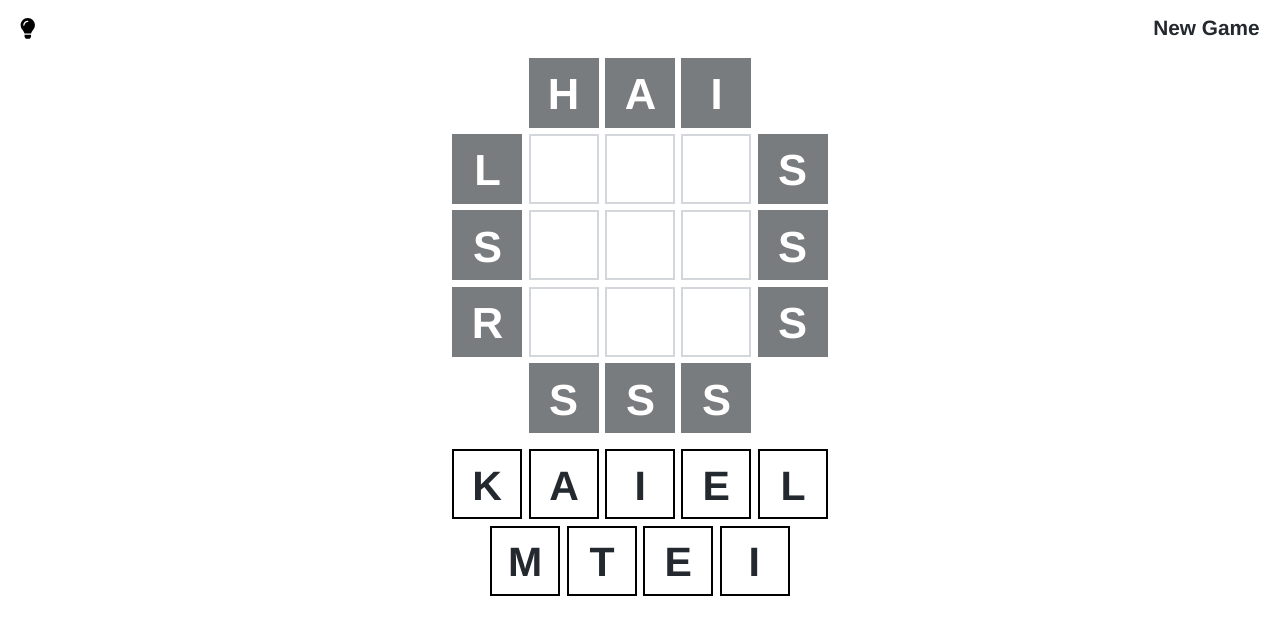
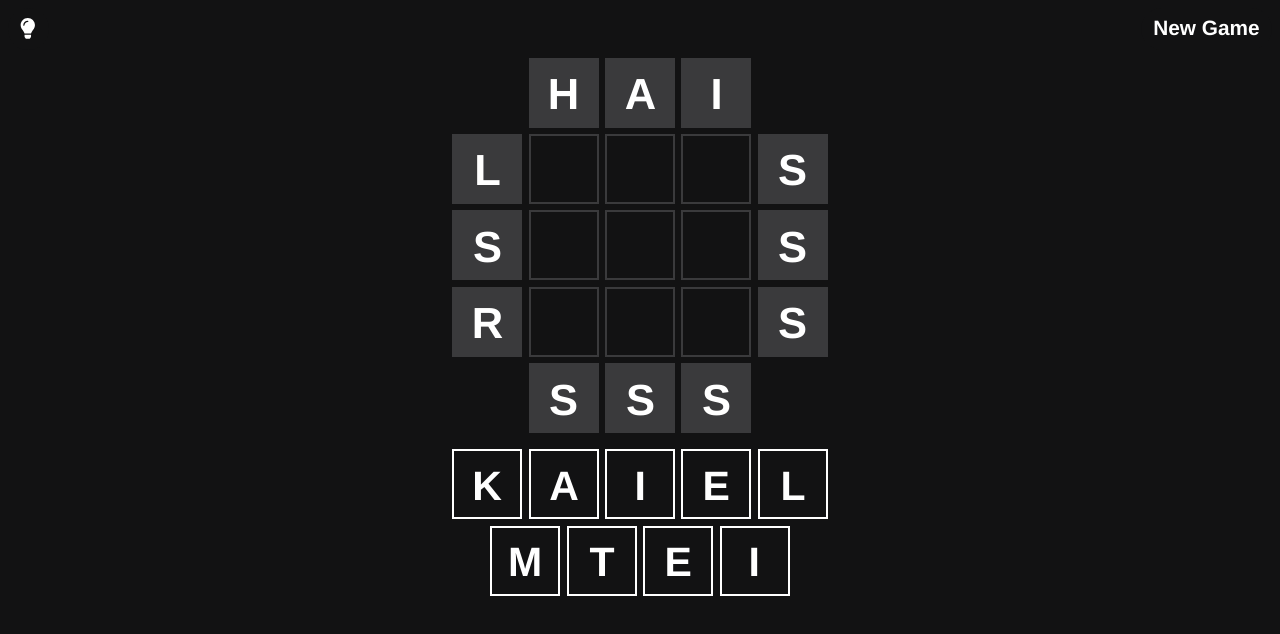
Before and after one commit to sambehrens/wordz, a plain HTML site: page index.html in a window 1280 px wide. Drawn offline with nearby package versions, Linux system fonts and the dark colour scheme.

Commit message:
Add dark mode

```diff
--- a/styles.css
+++ b/styles.css
@@ -1,17 +1,36 @@
 :root {
   --background-color: white;
   --text-color: #24292f;
+  --button-background-color-hover: #ededed;
   --success-background-color: #6aaa64;
   --success-text-color: white;
   --permanent-letter-background-color: #787c7e;
   --permanent-letter-text-color: white;
   --unplaced-letter-background-color: white;
   --unplaced-letter-text-color: #24292f;
+  --unplaced-letter-border-color: black;
   --empty-square-border-color: #d3d6da;
   --empty-square-border-color-hover: #abb1ba;
 
   --max-width: 50vh;
   --letter-gap: 0.8vh;
+}
+
+@media (prefers-color-scheme: dark) {
+  :root {
+    --background-color: #121213;
+    --text-color: white;
+    --button-background-color-hover: #2a2a2d;
+    --success-background-color: #538d4e;
+    --success-text-color: white;
+    --permanent-letter-background-color: #3a3a3c;
+    --permanent-letter-text-color: white;
+    --unplaced-letter-background-color: #121213;
+    --unplaced-letter-text-color: white;
+    --unplaced-letter-border-color: white;
+    --empty-square-border-color: #3a3a3c;
+    --empty-square-border-color-hover: #4b4b4e;
+  }
 }
 
 * {
@@ -44,7 +63,7 @@ button {
 
 @media (hover: hover) {
   button:hover {
-    background-color: #ededed;
+    background-color: var(--button-background-color-hover);
   }
 }
 
@@ -58,7 +77,7 @@ button {
   overflow: visible;
   text-rendering: auto;
   line-height: 1;
-  fill: inherit;
+  fill: var(--text-color);
   pointer-events: none;
 }
 
@@ -109,7 +128,7 @@ button {
 }
 
 .square.draggable {
-  border: 2px solid black;
+  border: 2px solid var(--unplaced-letter-border-color);
   background-color: var(--unplaced-letter-background-color);
   cursor: grab;
 }
```
